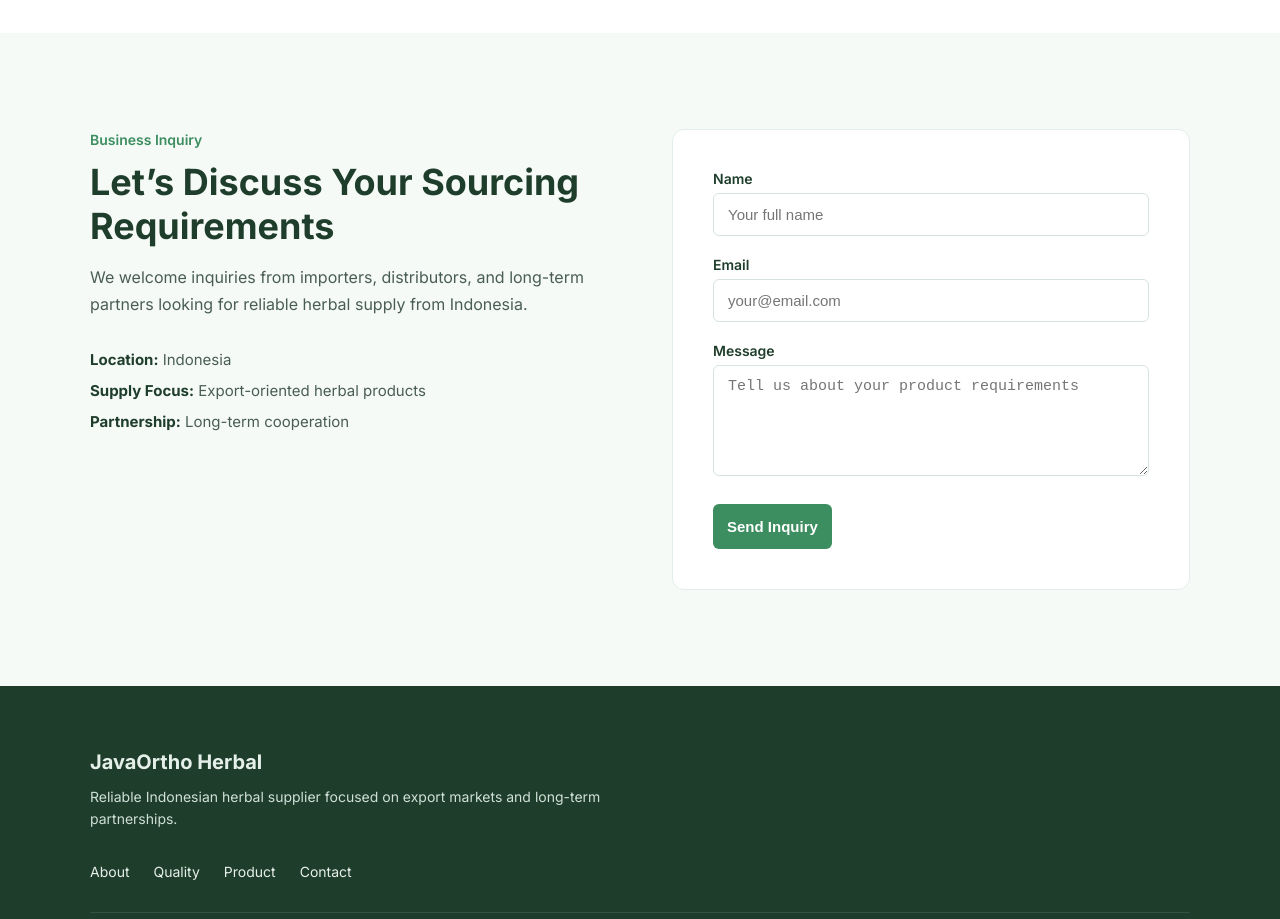
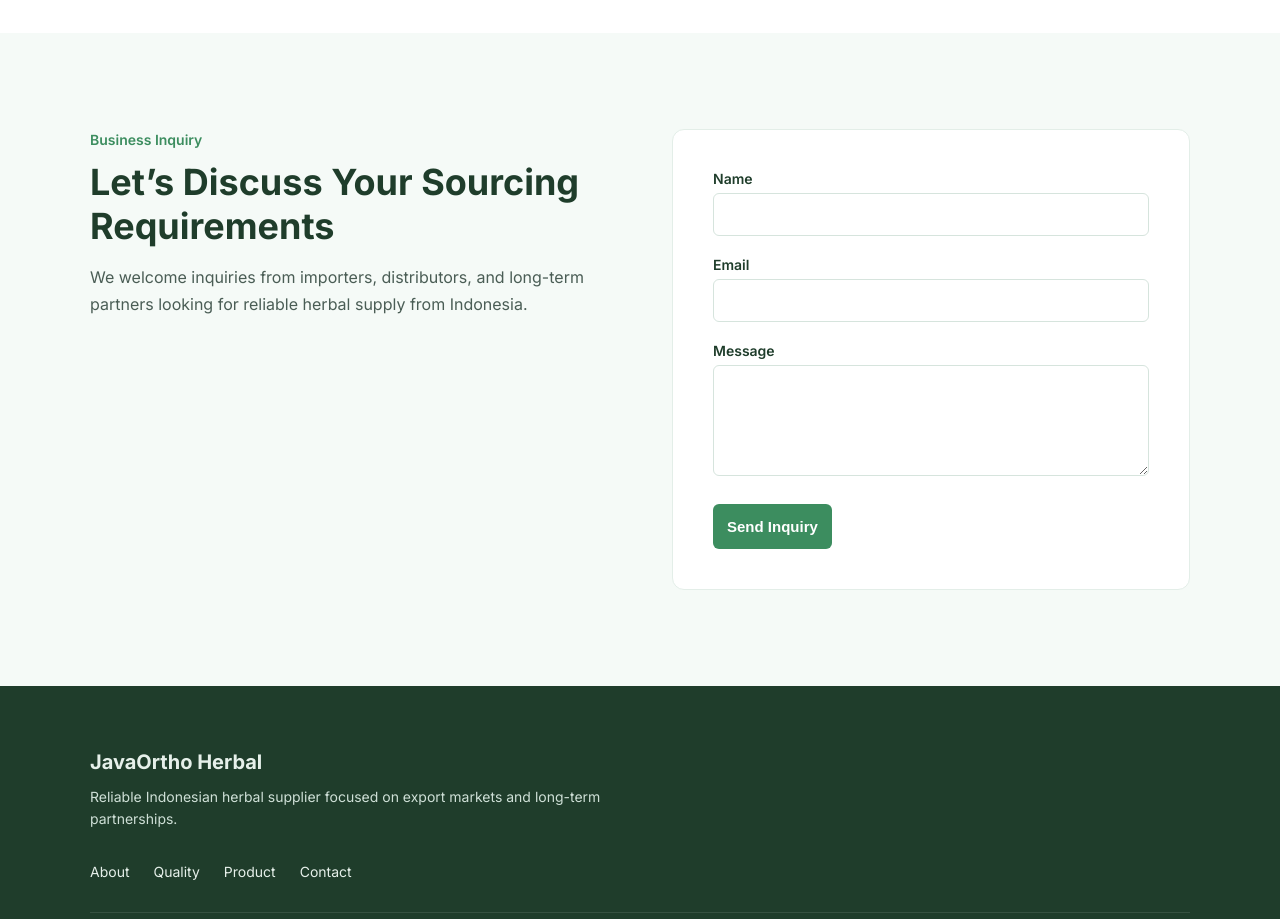
Before and after one commit to IrfanDev27/Java-orthos-export, a React (Vite) app: page / in a window 1280 px wide. Shown: the part 2860-3779 px from the top of the page. Built offline with nearby package versions, Linux system fonts and the light colour scheme.

Commit message:
Mempercantik fitur email

```diff
--- a/src/Components/ContactSection/Contact.css
+++ b/src/Components/ContactSection/Contact.css
@@ -105,6 +105,28 @@
   background-color: #327a52;
 }
 
+.form-success {
+  background: #f3faf6;
+  padding: 32px;
+  border-radius: 12px;
+  text-align: center;
+}
+
+.form-success h3 {
+  color: #1f3d2b;
+  margin-bottom: 12px;
+}
+
+.form-success p {
+  color: #4b6b5c;
+}
+
+button:disabled {
+  opacity: 0.6;
+  cursor: not-allowed;
+}
+
+
 /* Responsive */
 @media (max-width: 768px) {
   .contact {
--- a/src/Components/ContactSection/Contact.jsx
+++ b/src/Components/ContactSection/Contact.jsx
@@ -1,6 +1,34 @@
+import { useState } from "react";
 import "./contact.css";
 
 const ContactSection = () => {
+  const [status, setStatus] = useState("idle");
+
+  const handleSubmit = async (e) => {
+    e.preventDefault();
+    setStatus("loading");
+
+    const formData = new FormData(e.target);
+
+    const response = await fetch(
+      "https://formspree.io/f/mvzanyap",
+      {
+        method: "POST",
+        body: formData,
+        headers: {
+          Accept: "application/json",
+        },
+      }
+    );
+
+    if (response.ok) {
+      setStatus("success");
+      e.target.reset();
+    } else {
+      setStatus("error");
+    }
+  };
+
   return (
     <section id="contact" className="contact">
       <div className="contact-container">
@@ -14,26 +42,26 @@ const ContactSection = () => {
               We welcome inquiries from importers, distributors, and long-term
               partners looking for reliable herbal supply from Indonesia.
             </p>
-
-            <ul className="contact-details">
-              <li><strong>Location:</strong> Indonesia</li>
-              <li><strong>Supply Focus:</strong> Export-oriented herbal products</li>
-              <li><strong>Partnership:</strong> Long-term cooperation</li>
-            </ul>
           </div>
 
           {/* RIGHT FORM */}
-          <form
-            className="contact-form"
-            action="https://formspree.io/f/mvzanyap"
-            method="POST"
-          >
+          {status === "success" ? (
+            <div className="form-success">
+              <h3>Message Sent Successfully</h3>
+              <p>
+                Thank you for reaching out. Our team will respond to your inquiry
+                within 24 hours.
+              </p>
+            </div>
+          ) : (
+            <form className="contact-form" onSubmit={handleSubmit}>
+              <input type="hidden" name="_subject" value="New Export Inquiry" />
+
               <div className="form-group">
                 <label>Name</label>
                 <input
                   type="text"
                   name="name"
-                placeholder="Your full name"
                   required
                 />
               </div>
@@ -43,7 +71,6 @@ const ContactSection = () => {
                 <input
                   type="email"
                   name="email"
-                placeholder="your@email.com"
                   required
                 />
               </div>
@@ -53,20 +80,21 @@ const ContactSection = () => {
                 <textarea
                   name="message"
                   rows="5"
-                placeholder="Tell us about your product requirements"
                   required
                 ></textarea>
               </div>
 
-            {/* OPTIONAL BUT RECOMMENDED */}
-            <input
-              type="hidden"
-              name="_subject"
-              value="New Export Inquiry from Website"
-            />
+              <button type="submit" disabled={status === "loading"}>
+                {status === "loading" ? "Sending..." : "Send Inquiry"}
+              </button>
 
-            <button type="submit">Send Inquiry</button>
+              {status === "error" && (
+                <p className="form-error">
+                  Something went wrong. Please try again.
+                </p>
+              )}
             </form>
+          )}
 
         </div>
       </div>
```
Lines whose indentation alone changed are shown as unchanged.
